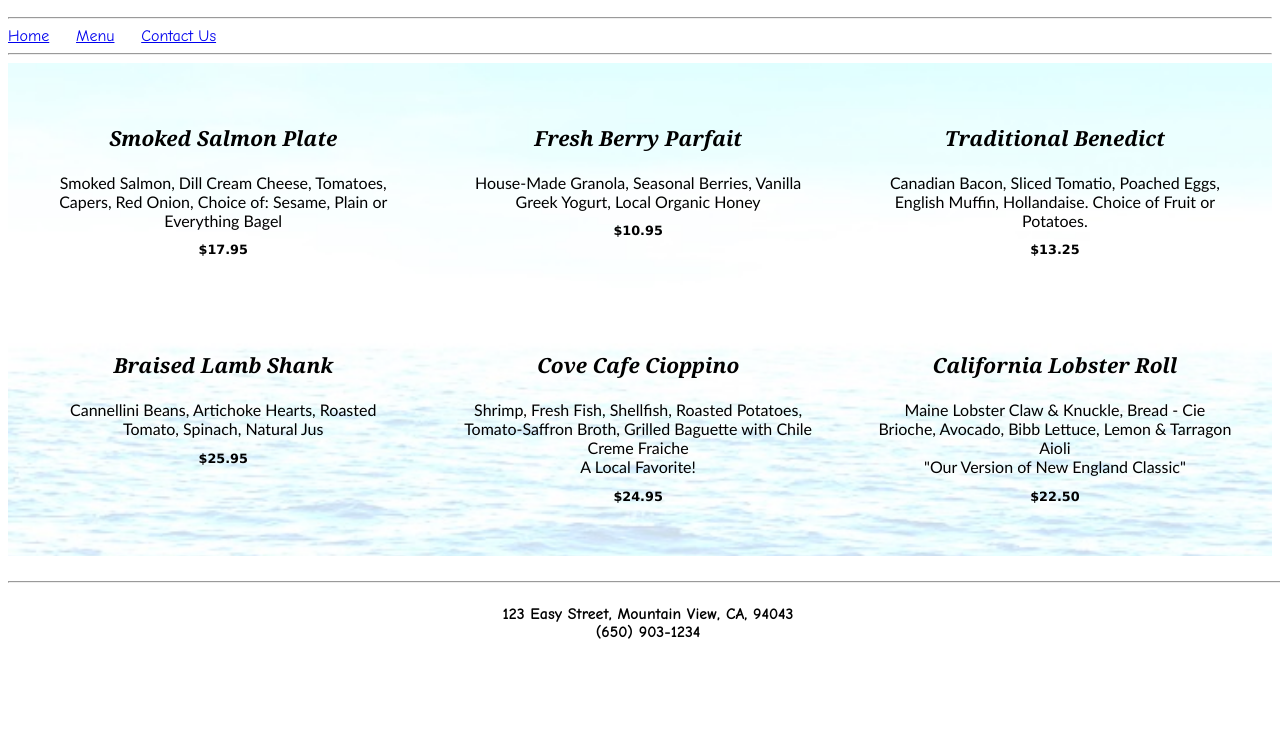
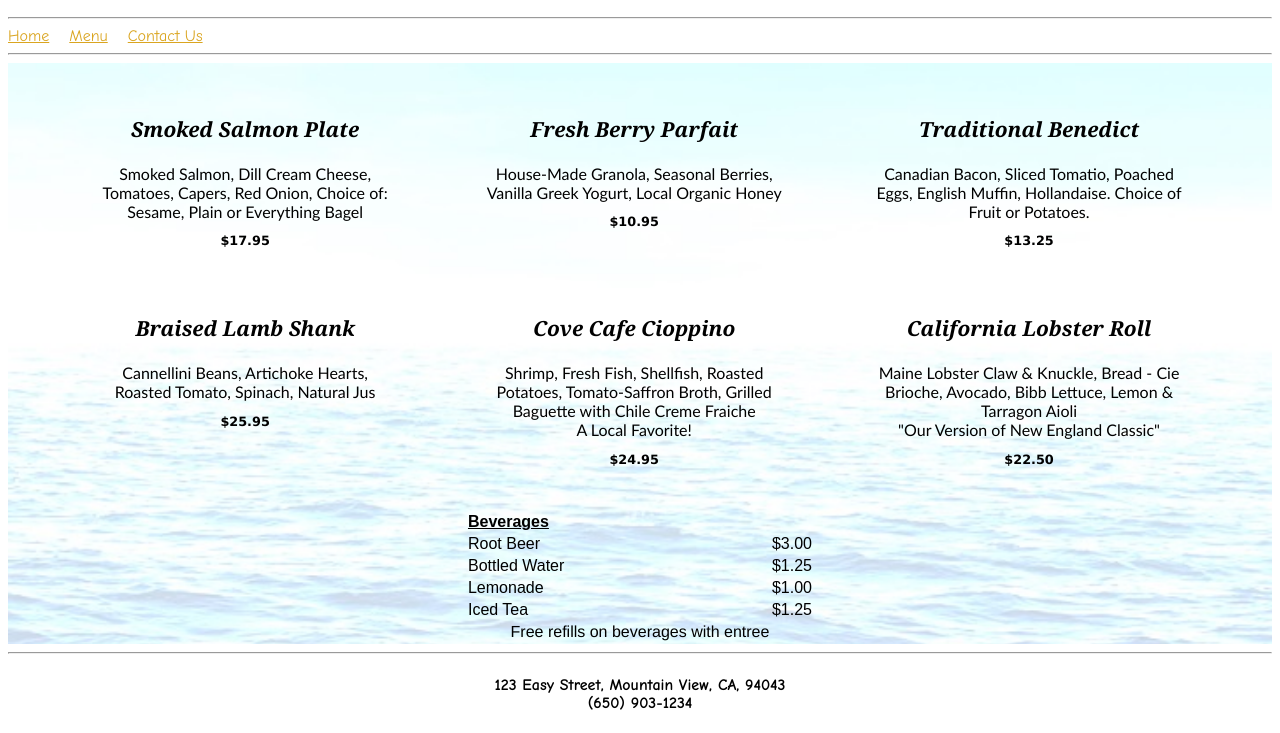
Before and after one commit to dhecker74/Portfolio, a plain HTML site: page Restaurant/menu.html in a window 1280 px wide. Shown: the part 138-871 px from the top of the page. Before the commit the page ends 800 px from the top, so only its background shows below. Drawn offline with Linux system fonts and the light colour scheme.

Commit message:
Lab - restaurant Site V4 updates

```diff
--- a/Restaurant/menu.html
+++ b/Restaurant/menu.html
@@ -2,12 +2,23 @@
 <html lang="en">
 
 <head>
+    <title>Cove Cafe Menu</title>
+
     <link href="https://fonts.googleapis.com/css?family=Pacifico" rel="stylesheet">
 
     <link href="restaurantStyles.css" rel="stylesheet" type="text/css" />
 
     <style>
-        td {
+        table.entrees {
+            padding-left: 30px;
+            padding-right: 30px;
+            border-spacing: 30px;
+            width: 100%;
+        }
+
+        td.entrees {
+            padding-left: 30px;
+            padding-right: 30px;
             text-align: center;
             vertical-align: top;
         }
@@ -19,7 +30,7 @@
             font-size: 1.3em;
         }
 
-        div.ingredients {
+        .ingredients {
             font-family: 'Trebuchet MS';
             font-size: 1em;
         }
@@ -35,9 +46,27 @@
             background-size: 100%;
         }
 
+        table.beverages {
+            margin-left: auto;
+            margin-right: auto;
+            font-family: Arial, Helvetica, sans-serif;
+        }
+        th.bevItem {
+            text-decoration: underline;
+        }
+        td.bevItem, th.bevItem {
+            text-align: left;
+            column-width: 300px;
+        }
+        td.bevPrice {
+            text-align: right;
+        }
+        tfoot.beverages {
+            text-align: center;
+            font-family: 'Franklin Gothic Medium', 'Arial Narrow', Arial, sans-serif;
+        }
+
     </style>
-
-    <title>Cove Cafe Menu</title>
 
 </head>
 
@@ -54,23 +83,24 @@
         </header>
 
         <div class="menu">
-        <table cellspacing="20" cellpadding="20" width="100%">
+        <!-- Entree table -->
+        <table class="entrees"><!-- cellspacing="20" cellpadding="20" width="100%"-->
             <tr>
-                <td>
+                <td class="entrees">
                     <p class="dishName">Smoked Salmon Plate</p>
                     <div class="ingredients">
                     Smoked Salmon, Dill Cream Cheese, Tomatoes, Capers, Red Onion, Choice of: Sesame, Plain or Everything Bagel
                     <p class="price">$17.95</p>
                     </div>
                 </td>
-                <td>
+                <td class="entrees">
                     <p class="dishName">Fresh Berry Parfait</p>
                     <div class="ingredients">
                     House-Made Granola, Seasonal Berries, Vanilla Greek Yogurt, Local Organic Honey
                     </div>
                     <p class="price">$10.95</p>
                 </td>
-                <td>
+                <td class="entrees">
                     <p class="dishName">Traditional Benedict</p>
                     <div class="ingredients">
                     Canadian Bacon, Sliced Tomatio, Poached Eggs, English Muffin, Hollandaise. Choice of Fruit or Potatoes.
@@ -79,14 +109,14 @@
                 </td>
             </tr>
             <tr>
-                <td>
+                <td class="entrees">
                     <p class="dishName">Braised Lamb Shank</p>
                     <div class="ingredients">
                     Cannellini Beans, Artichoke Hearts, Roasted Tomato, Spinach, Natural Jus
                     </div>
                     <p class="price">$25.95</p>
                 </td>
-                <td>
+                <td class="entrees">
                     <p class="dishName">Cove Cafe Cioppino</p>
                     <div class="ingredients">
                     Shrimp, Fresh Fish, Shellfish, Roasted Potatoes, Tomato-Saffron Broth, Grilled Baguette with Chile Creme Fraiche<br/>
@@ -94,7 +124,7 @@
                     </div>
                     <p class="price">$24.95</p>
                 </td>
-                <td>
+                <td class="entrees">
                     <p class="dishName">California Lobster Roll</p>
                     <div class="ingredients">
                     Maine Lobster Claw &amp Knuckle, Bread - Cie Brioche, Avocado, Bibb Lettuce, Lemon &amp Tarragon Aioli<br/>
@@ -104,7 +134,41 @@
                 </td>
             </tr>
         </table>
-        </div>
+
+        <!-- Beverages table -->
+        <table class="beverages">
+            <thead class="beverages">
+                <tr>
+                    <th class="bevItem">Beverages</th>
+                    <th></th>
+                </tr>
+            </thead>
+            <tbody class="beverages">
+                <tr>
+                    <td class="bevItem">Root Beer</td>
+                    <td class="bevPrice">$3.00</td>
+                </tr>
+                <tr>
+                    <td class="bevItem">Bottled Water</td>
+                    <td class="bevPrice">$1.25</td>
+                </tr>
+                <tr>
+                    <td class="bevItem">Lemonade</td>
+                    <td class="bevPrice">$1.00</td>
+                </tr>
+                <tr>
+                    <td class="bevItem">Iced Tea</td>
+                    <td class="bevPrice">$1.25</td>
+                </tr>
+            </tbody>
+            <tfoot class="beverages">
+                <tr>
+                    <td colspan="2">Free refills on beverages with entree</td>
+                </tr>
+            </tfoot>
+        </table>
+
+        </div> <!-- End of menu -->
 
         <footer>
             <hr>
--- a/Restaurant/restaurantStyles.css
+++ b/Restaurant/restaurantStyles.css
@@ -1,16 +1,34 @@
-header {
-    font-family:'Comic Sans MS'
+h1 {
+    text-align: center;
+    font-family: 'Pacifico', cursive;
+    font-size: 50px;
 }
+
+a {
+    font-family:'Comic Sans MS';
+}
+
+a:link {
+    color: goldenrod;
+}
+
+a:visited {
+    color: lightblue;
+}
+
+a:hover {
+    font-weight: bold;
+}
+
+a:active {
+    text-decoration: none;
+    font-weight: normal;
+}
+
 footer {
-    position:fixed;
+    position:relative;
     bottom:0;
     width:100%;
     font-family:'Comic Sans MS';
     text-align: center;
 }
-
-h1 {
-    text-align: center;
-    font-family: 'Pacifico', cursive;
-    font-size: 50px;
-}
```
Also changed, not shown: Restaurant/contact.html (+2 -2 lines), Restaurant/home.html (+2 -27 lines), albumPage.html (+39 -38 lines).
